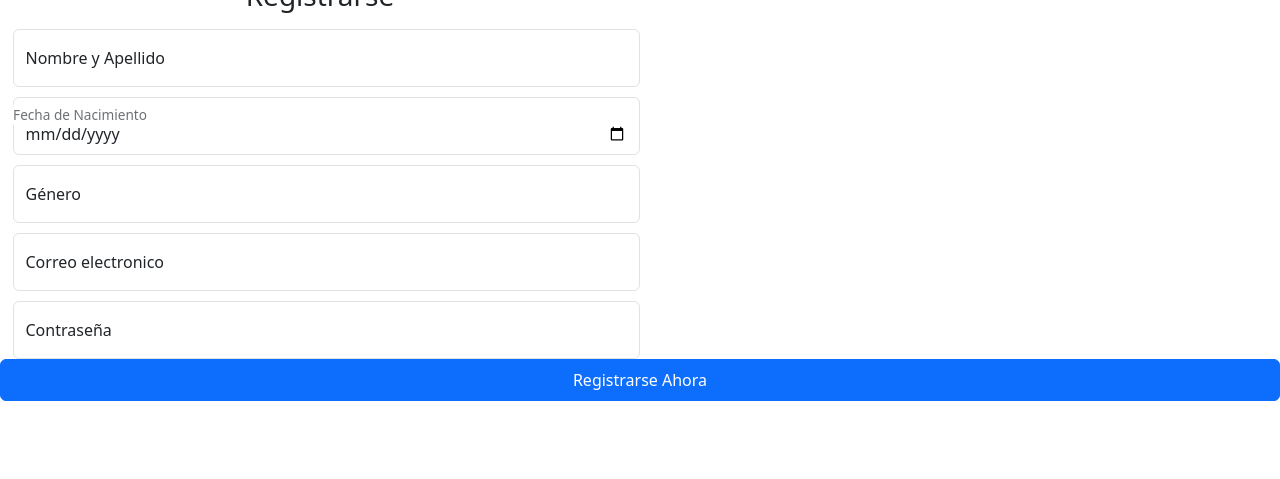
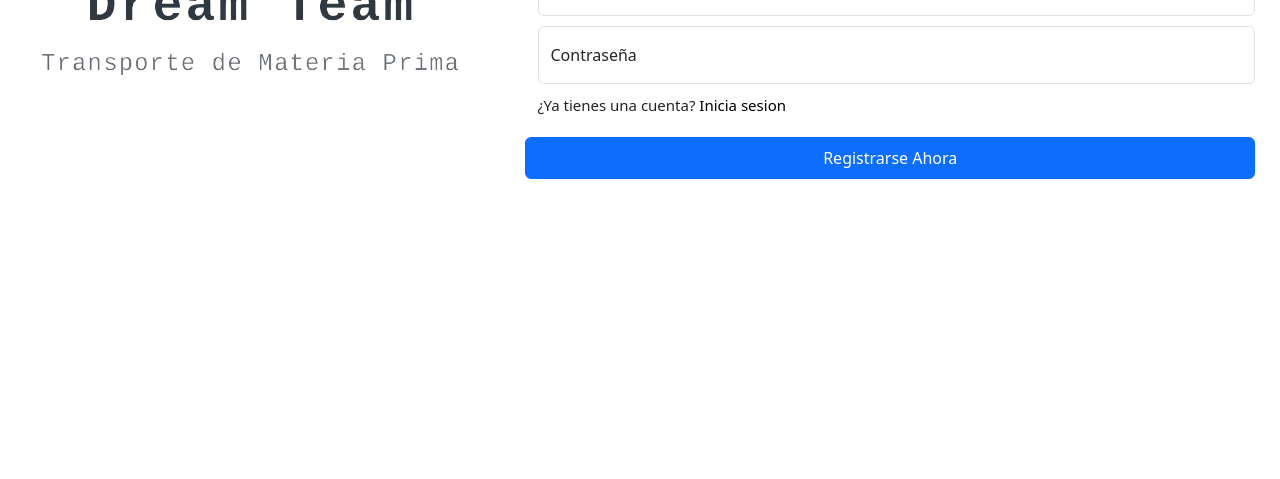
Before and after one commit to AlejoMolla/dream-team, a PHP site: page /pages/registro/registro.html in a window 1280 px wide. Shown: the part 321-800 px from the top of the page. Run offline with PHP 8.4, Linux system fonts and the light colour scheme; some libraries are stand-ins or nearby versions.

Commit message:
Add files via upload

```diff
--- a/pages/login/login.html
+++ b/pages/login/login.html
@@ -11,7 +11,7 @@
 <body>
   <div class="contenedor">
   <div class="section1">
-    <img src="logo-sinfondo.png" alt="" srcset="">
+    <img src="../logo/logo.png" alt="" srcset="">
   </div>
 
   <div class="section2">
@@ -28,7 +28,7 @@
           <input type="password" class="form-control" id="floatingPassword" placeholder="Password">
           <label class="borde" for="floatingPassword">Contraseña</label>
         </div>
-        <h2>¿No has iniciado sesion? <a href="">Crea una cuenta</a></h2>
+        <h2>¿No has iniciado sesion? <a href="../registro/registro.html">Crea una cuenta</a></h2>
 
           <div class="form-control costa ggl">
             <i class="fa-brands fa-google" style="color: #000000;"></i>
@@ -43,7 +43,7 @@
                 <a href="">GitHub</a>
             </div>
 
-        <button class="btn btn-primary w-100 py-2" type="submit">Iniciar</button>
+        <button class="btn btn-primary w-100 py-2" type="submit">Iniciar sesion</button>
       </form>
     </main>
   </div>
--- a/pages/login/style.css
+++ b/pages/login/style.css
@@ -33,10 +33,10 @@ h2{
 }
 .section1 {
     display: inline-block;
-    width: 50%;
+    width: 40%;
 }
 
 .section2 {
     margin: 25px;
-    width: 50%;
+    width: 60%;
 }
--- a/pages/registro/registro.html
+++ b/pages/registro/registro.html
@@ -8,10 +8,10 @@
     <link rel="stylesheet" href="style.css">
 </head>
 <body>
- <div class="contenedor">
-          <div class="section1">
-              <img src="logo" alt="">
-          </div>
+  <div class="contenedor">
+    <div class="section1">
+      <img src="../logo/logo.png" alt="" srcset="">
+    </div>
 
 <div class="section2">
     <main class="form-signin w-100 m-auto">
@@ -42,10 +42,12 @@
           <input type="password" class="form-control" id="floatingPassword" placeholder="Password">
           <label class="borde" for="floatingPassword">Contraseña</label>
         </div>
+        <h2>¿Ya tienes una cuenta? <a href="../login/login.html">Inicia sesion</a></h2>
 
 
-        </div>
-        <button class="btn btn-primary w-100 py-2" type="submit">Registrarse Ahora</button>
+
+
+        <button class="btn btn-primary costa w-100 py-2" type="submit">Registrarse Ahora</button>
       </form>
     </main>
   </div>
--- a/pages/registro/style.css
+++ b/pages/registro/style.css
@@ -10,14 +10,27 @@
     margin-left: 12.5px;
 
 }
-.comtenedor{
+.contenedor {
     display: flex;
     height: 100%;
 }
-.section1{
+.section1 {
     display: inline-block;
-    width: 50%;
+    width: 40%;
 }
-.section2{
-    width: 50%;
+
+.section2 {
+    margin: 25px;
+    width: 60%;
 }
+button{
+    display: block;
+}
+h2{
+    margin: 12.5px;
+    font-size:15px;
+}
+a{
+    text-decoration: none;
+    color: #000000;
+}
```
Also changed, not shown: pages/logo/logo.png (added).
